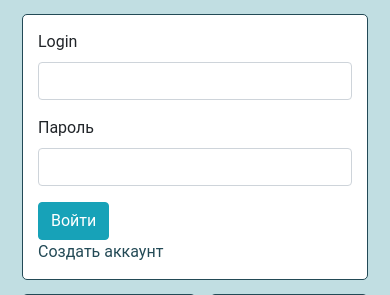
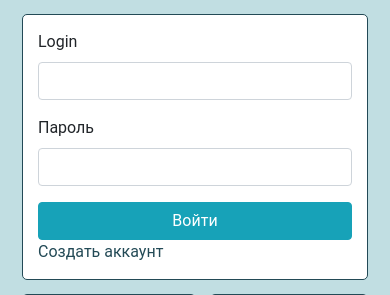
Before and after one commit to OlegSchwann/Technopark-Web, a Django app: page /login/ in a window 390 px wide; the page is wider, and only the part inside the window is pictured. Shown: the part 97-392 px from the top of that part. Run offline with Django 3.2, Linux system fonts and the light colour scheme; data comes from the database, SQL or seed files in the repository; some libraries are stand-ins or nearby versions.

Commit message:
Подправлена адаптивность.

```diff
--- a/question_answer/templates/question_answer/authorization_form.html
+++ b/question_answer/templates/question_answer/authorization_form.html
@@ -10,9 +10,8 @@
 {% endblock links_in_header %}
 
 {% block main_content %}
-    <form action="{% url 'login' %}" method="post">
+    <form action="{% url 'login' %}" method="post" class="form-wrapper bordered d-flex flex-column">
         {% csrf_token %}
-        <div class="form-wrapper bordered">
         {% if form.non_field_errors %}
             <div class="alert alert-danger" role="alert">
                 {{ form.non_field_errors.as_text }}
@@ -37,6 +36,5 @@
                value="{{ form.referer.value|default_if_none:'' }}">
         <button type="submit" class="btn btn-info">Войти</button>
         <a class="d-block" href="{% url "signup" %}">Создать аккаунт</a>
-        </div>
     </form>
 {% endblock main_content %}
--- a/question_answer/templates/question_answer/basic_page.html
+++ b/question_answer/templates/question_answer/basic_page.html
@@ -38,14 +38,15 @@
             </div>
         </div>
     {% else %} {# для не залогиненого. #}
-        <div><a href="{% url "login" %}">Войти</a> или <a href="{% url "signup" %}">зарегистрироваться.</a> Это не
-            займёт много времени.
+        <div>
+            <a href="{% url "login" %}">Войти</a> или <a href="{% url "signup" %}">зарегистрироваться.</a><br/>
+            Это не займёт много времени.
         </div>
     {% endif %}
 
 </header>
 <div class="container d-flex flex-column flex-lg-row flex-xl-row">
-    <main class="right-column">
+    <main class="right-column d-flex flex-column">
         {% block main_content %}
             Тут должено распологаться полезное содержимое сайта.
         {% endblock main_content %}
```
Lines whose indentation alone changed are shown as unchanged.
